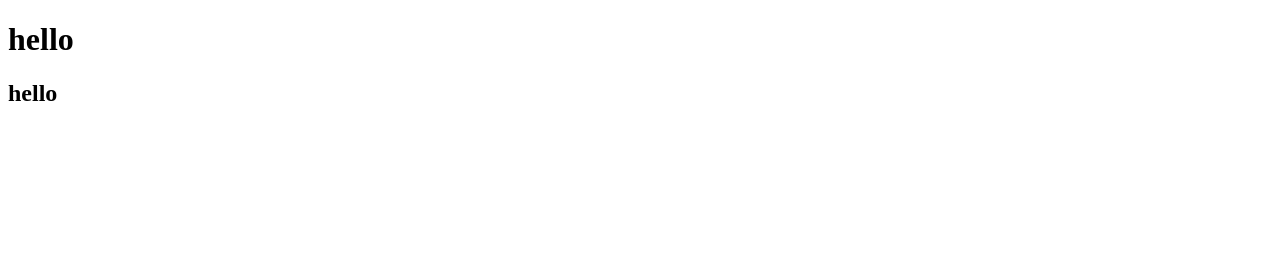
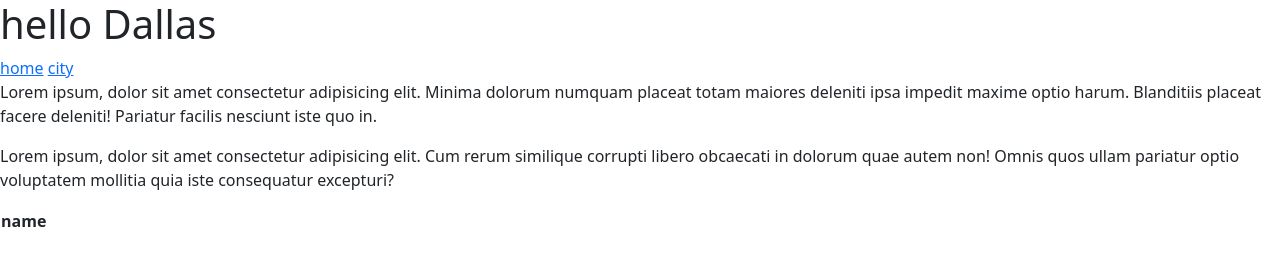
Before and after one commit to Jethroharmony11/simple-travel-site, a plain HTML site: page index.html in a window 1280 px wide. Drawn offline with nearby package versions, Linux system fonts and the light colour scheme.

Commit message:
i did an image

```diff
--- a/index.html
+++ b/index.html
@@ -4,11 +4,20 @@
     <meta charset="UTF-8">
     <meta name="viewport" content="width=device-width, initial-scale=1.0">
     <title>Home</title>
+    <link href="https://cdn.jsdelivr.net/npm/bootstrap@5.3.2/dist/css/bootstrap.min.css" rel="stylesheet" integrity="sha384-T3c6CoIi6uLrA9TneNEoa7RxnatzjcDSCmG1MXxSR1GAsXEV/Dwwykc2MPK8M2HN" crossorigin="anonymous">
+    <script src="https://cdn.jsdelivr.net/npm/bootstrap@5.3.2/dist/js/bootstrap.bundle.min.js" integrity="sha384-C6RzsynM9kWDrMNeT87bh95OGNyZPhcTNXj1NW7RuBCsyN/o0jlpcV8Qyq46cDfL" crossorigin="anonymous"></script>
 </head>
 <body>
-    <h1>hello</h1>
-    <h2>hello</h2>
-
+    <h1>hello Dallas</h1>
+    <a href="./index.html">home</a>
+    <a href="./city.html">city</a>
+    <p>Lorem ipsum, dolor sit amet consectetur adipisicing elit. Minima dolorum numquam placeat totam maiores deleniti ipsa impedit maxime optio harum. Blanditiis placeat facere deleniti! Pariatur facilis nesciunt iste quo in.</p>
+    <p>Lorem ipsum, dolor sit amet consectetur adipisicing elit. Cum rerum similique corrupti libero obcaecati in dolorum quae autem non! Omnis quos ullam pariatur optio voluptatem mollitia quia iste consequatur excepturi?</p>
+<table>
+    <tr>
+        <th>name</th>
+    </tr>
+</table>
 
 </body>
 </html>
```
